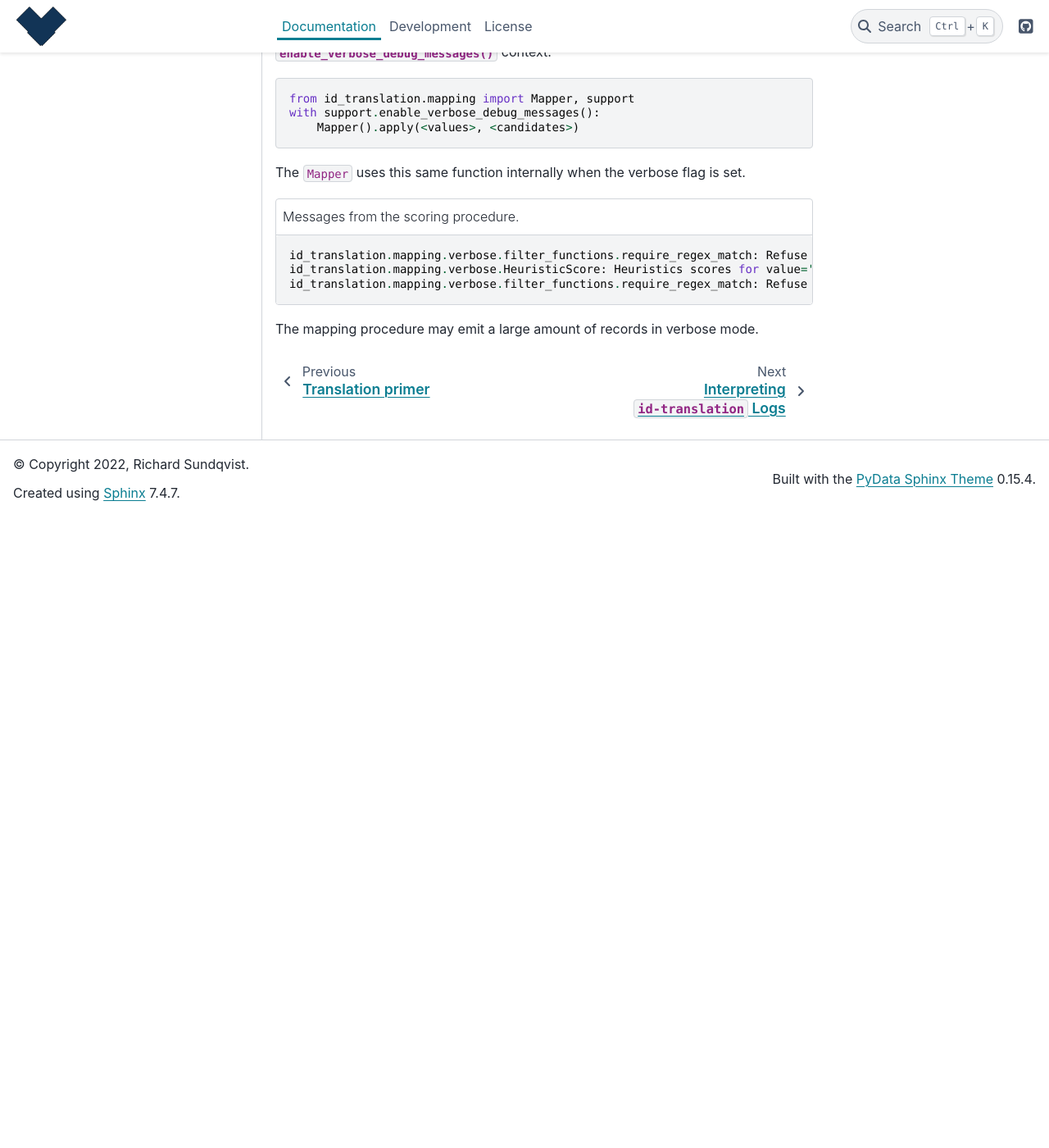
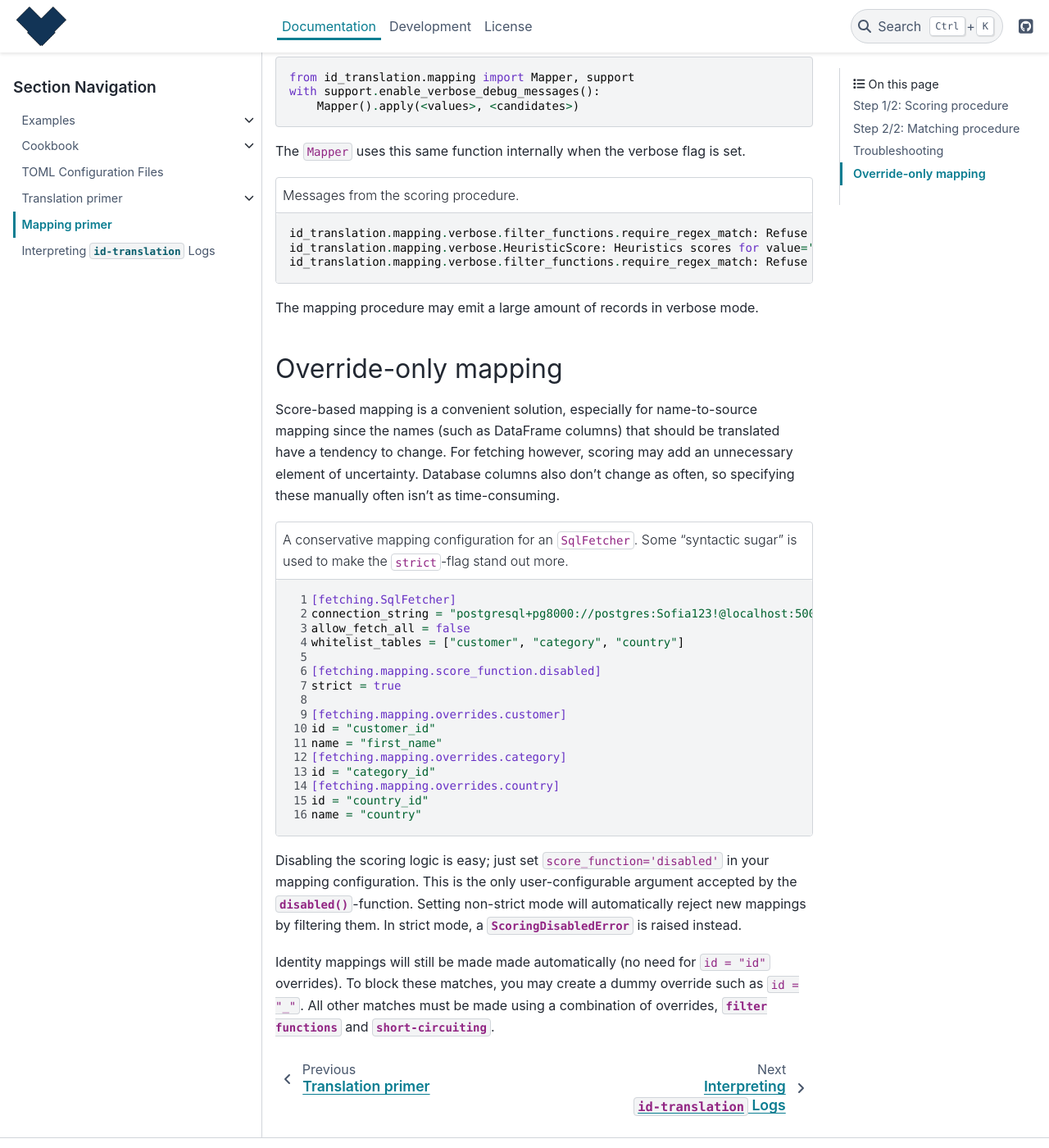
Before and after one commit to rsundqvist/id-translation, a Sphinx documentation site: the page built from docs/documentation/mapping-primer.rst, in a window 1280 px wide and 1400 px high, scrolled down 4370 px. Shown: the whole window at 82% size. Built offline with Sphinx 7.4.7 and the PyData theme 0.15.4, drawn with Linux system fonts in a browser that asks for light colours; pages that are not in the unit, such as notebooks, are missing from menus; comment, search, counter and statistics services are not loaded; before the commit the page ends 5000 px from its top, so only the background shows below that; some of the changed text lies outside the part shown.

Commit message:
Override-only mapping

```diff
--- a/docs/documentation/mapping-primer.rst
+++ b/docs/documentation/mapping-primer.rst
@@ -45,6 +40,10 @@
    chosen candidate, and ``score=-∞`` for others.
 
 3. Filtering (type: :attr:`~id_translation.mapping.types.FilterFunction`); set ``score=-∞`` for undesirable matches only.
+
+.. hint::
+   Score-based mapping trades precision for convenience. This may be undesirable, especially for fetching as this may
+   incur additional costs. See the :ref:`Override-only mapping` section for details.
 
 Score computations
 ~~~~~~~~~~~~~~~~~~
@@ -173,3 +171,28 @@
    id_translation.mapping.verbose.filter_functions.require_regex_match: Refuse matching for name='return_date': Does not match pattern=re.compile('.*_id$', re.IGNORECASE).
 
 The mapping procedure may emit a large amount of records in verbose mode.
+
+.. _override-only-mapping:
+
+Override-only mapping
+---------------------
+Score-based mapping is a convenient solution, especially for name-to-source mapping since the names (such as DataFrame
+columns) that should be translated have a tendency to change. For fetching however, scoring may add an unnecessary
+element of uncertainty. Database columns also don't change as often, so specifying these manually often isn't as
+time-consuming.
+
+.. literalinclude:: override-only-fetching.toml
+   :language: toml
+   :caption: A conservative mapping configuration for an ``SqlFetcher``. Some "syntactic sugar" is used to make the
+             ``strict``-flag stand out more.
+   :linenos:
+
+Disabling the scoring logic is easy; just set ``score_function='disabled'`` in your mapping configuration. This is the
+only user-configurable argument accepted by the :func:`~id_translation.mapping.score_functions.disabled`-function.
+Setting non-strict mode will automatically reject new mappings by filtering them. In strict mode, a
+:class:`~id_translation.mapping.exceptions.ScoringDisabledError` is raised instead.
+
+Identity mappings will still be made made automatically (no need for ``id = "id"`` overrides). To block these matches,
+you may create a dummy override such as ``id = "_"``. All other matches must be made using a combination of overrides,
+:mod:`filter functions <id_translation.mapping.filter_functions>` and
+:func:`short-circuiting <id_translation.mapping.heuristic_functions.short_circuit>`.
--- /dev/null
+++ b/docs/documentation/override-only-fetching.toml
@@ -0,0 +1,16 @@
+[fetching.SqlFetcher]
+connection_string = "postgresql+pg8000://postgres:Sofia123!@localhost:5002/sakila"
+allow_fetch_all = false
+whitelist_tables = ["customer", "category", "country"]
+
+[fetching.mapping.score_function.disabled]
+strict = true
+
+[fetching.mapping.overrides.customer]
+id = "customer_id"
+name = "first_name"
+[fetching.mapping.overrides.category]
+id = "category_id"
+[fetching.mapping.overrides.country]
+id = "country_id"
+name = "country"
```
Also changed, not shown: other parts of docs/documentation/mapping-primer.rst (+2 -8 lines), CHANGELOG.md (+1 -0 lines), 3 other files.
